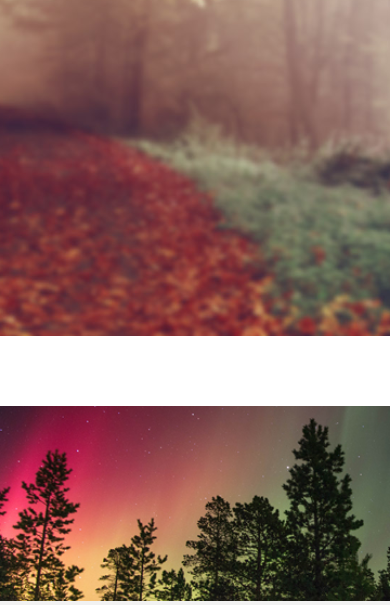
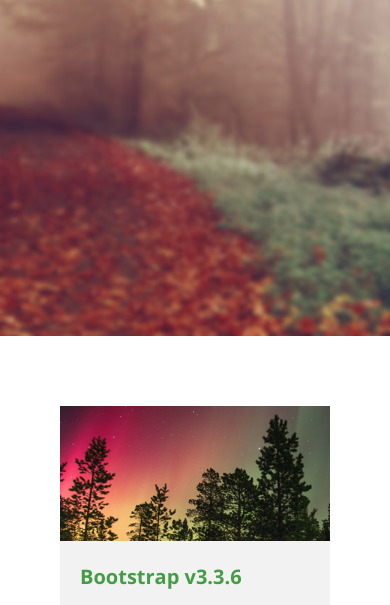
Before and after one commit to crichmond-clark/conquer-template-clone, a website: page index.html in a window 390 px wide. Shown: the part 417-1022 px from the top of the page. Drawn offline with nearby package versions, Linux system fonts and the light colour scheme.

Commit message:
change mobile width of cta cards

```diff
--- a/sass/cta.scss
+++ b/sass/cta.scss
@@ -101,7 +101,7 @@
 
 @media only screen and (max-width: 1024px) {
     .cta {
-        grid-template-columns: repeat(1, minmax(min-content, 40rem));
+        grid-template-columns: repeat(1, minmax(min-content, 27rem));
 
         &__card {
 
```
Also changed, not shown: css/style.css.
